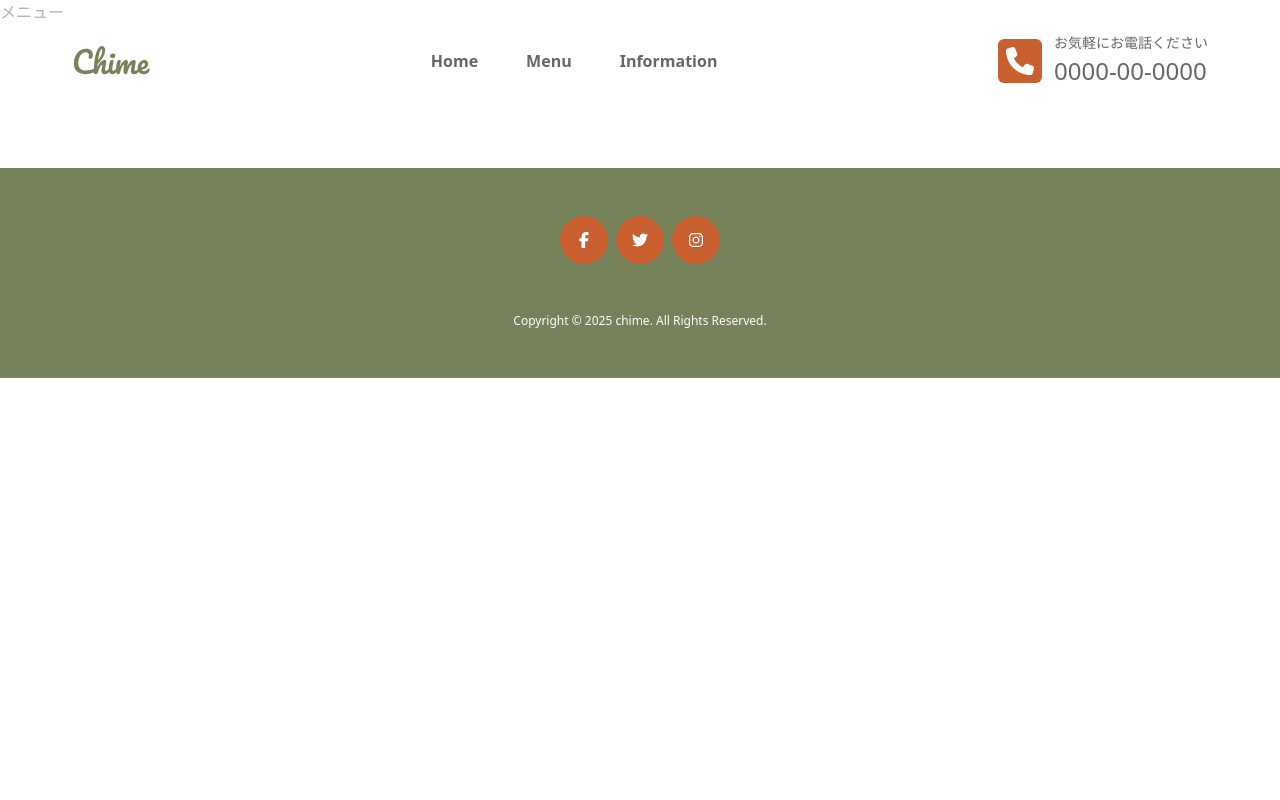
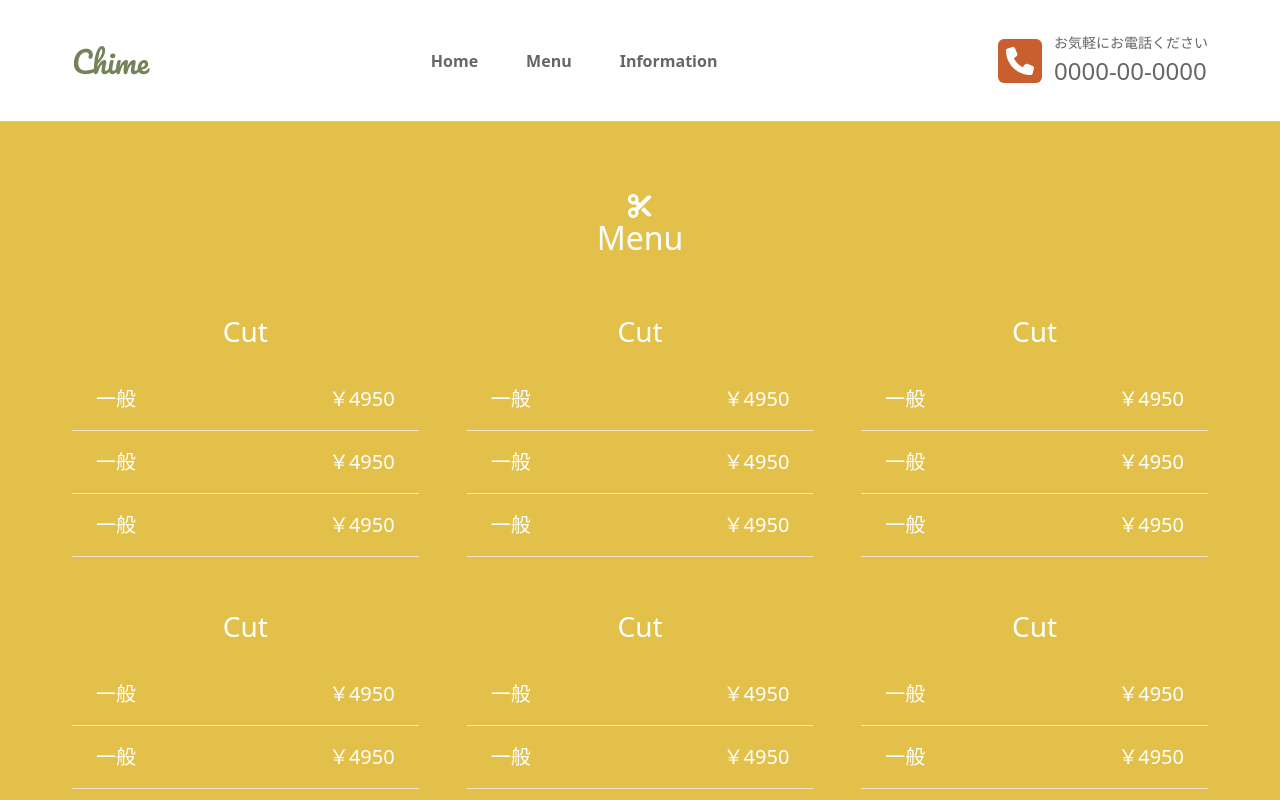
Before and after one commit to aoki-hue/react-website, a React (Create React App) app: page /menu in a window 1280 px wide. Shown: the top 800 px of the page. Built offline with nearby package versions, Linux system fonts and the light colour scheme.

Commit message:
メニュー・インフォページの作成

```diff
--- a/src/App.js
+++ b/src/App.js
@@ -2,8 +2,8 @@
 
 /* pages */
 import Home from "pages/home";
-import Menu from "pages/menu";
-import Info from "pages/information";
+import MenuPage from "pages/menuPage";
+import InfoPage from "pages/informationPage";
 import Error from "pages/404error";
 
 /* components */
@@ -23,8 +23,8 @@ function App() {
       <Layout>
         <Routes>
           <Route path="/" element={<Home />}></Route>
-          <Route path="/menu" element={<Menu />}></Route>
-          <Route path="/information" element={<Info />}></Route>
+          <Route path="/menu" element={<MenuPage />}></Route>
+          <Route path="/information" element={<InfoPage />}></Route>
           <Route path="/*" element={<Error />}></Route>
         </Routes>
       </Layout>
--- a/src/components/information.js
+++ b/src/components/information.js
@@ -1,7 +1,7 @@
 import React from "react";
 
 /* components */
-import { HeadLabel, PrimaryBtn } from "components/utils.module";
+import { HeadLabel } from "components/utils.module";
 
 /* link */
 import { Link } from "react-router-dom";
@@ -107,7 +107,6 @@ const Information = () => {
           </div>
         </li>
       </ul>
-      <PrimaryBtn text="View more" />
     </React.Fragment>
   );
 };
--- a/src/components/menu.js
+++ b/src/components/menu.js
@@ -1,12 +1,16 @@
 import React from "react";
 
 /* components */
-import { HeadLabel, PrimaryBtn } from "components/utils.module";
+import { HeadLabel } from "components/utils.module";
 
 /* css */
 import styles from "css/menu.module.css";
 
+/* json */
+import MenuList from "json/menu.json";
+
 const Menu = () => {
+  console.log(MenuList.data);
   return (
     <React.Fragment>
       <HeadLabel title="Menu" />
@@ -114,7 +118,6 @@ const Menu = () => {
           </ul>
         </div>
       </div>
-      <PrimaryBtn text="View more" />
     </React.Fragment>
   );
 };
--- a/src/css/header.module.css
+++ b/src/css/header.module.css
@@ -1,5 +1,5 @@
 .header {
-  position: absolute;
+  /* position: absolute; */
   left: 0;
   top: 0;
   width: 100%;
@@ -7,8 +7,9 @@
   justify-content: space-between;
   align-items: center;
   padding: 32px 72px;
-  background: rgba(255, 255, 255, 0.5);
+  background-color: var(--white);
   z-index: 1;
+  border-bottom: 1px solid var(--gray-violet);
 }
 
 .logo {
@@ -86,7 +87,7 @@
   }
 
   .accordionButton {
-    position: fixed;
+    position: absolute;
     right: 24px;
     display: grid;
     place-items: center;
--- a/src/css/utils.module.css
+++ b/src/css/utils.module.css
@@ -80,13 +80,17 @@
   width: 100%;
   background-color: var(--yellow-thick);
   padding: 72px 0;
-  margin-top: 72px;
+  /* margin-top: 72px; */
 }
 
 .bgContainer .containerInner {
   width: 1136px;
   margin: 0 auto;
   padding: 0;
+}
+
+.container + .container.bgContainer {
+  margin-top: 72px;
 }
 
 .bgContainer .headLabel {
--- /dev/null
+++ b/src/json/menu.json
@@ -0,0 +1,25 @@
+{
+  "data": {
+    "header": {
+      "title": "Reactとメタ言語の比較",
+      "text": "以前作ったメタ言語スターターキットの内容をReact環境で再現してみる"
+    },
+    "main": {
+      "title": "タイトルです",
+      "text": "テキストです。テキストです。テキストですったらテキストです。"
+    },
+    "inner": [
+      {
+        "title": "CSS（文字色）",
+        "text": "CSSでタイトルの文字色変更。"
+      },
+      {
+        "title": "JS（文字列）",
+        "text": "JSでテキストの文字列追加「<span class='inner__text--hello'></span>」"
+      }
+    ],
+    "footer": {
+      "text": "©️ react-from-meta-lang"
+    }
+  }
+}
--- /dev/null
+++ b/src/lib/api.js
@@ -0,0 +1,5 @@
+import axios from "axios";
+
+export default axios.create({
+  baseURL: "https://jsonplaceholder.typicode.com",
+});
--- a/src/pages/home.js
+++ b/src/pages/home.js
@@ -1,13 +1,16 @@
 import React from "react";
 
 /* components */
-import { HeadLabel, SectionArea } from "components/utils.module";
+import { HeadLabel, SectionArea, PrimaryBtn } from "components/utils.module";
 import Menu from "components/menu";
 import Information from "components/information";
 import Access from "components/access";
 
 /* css */
 import styles from "css/home.module.css";
+
+/* link */
+import { Link } from "react-router-dom";
 
 /* image */
 import mainVisual from "img/mainVisual.jpg";
@@ -37,9 +40,15 @@ const Home = () => {
       </SectionArea>
       <SectionArea background>
         <Menu />
+        <Link to="/menu">
+          <PrimaryBtn text="View more" />
+        </Link>
       </SectionArea>
       <SectionArea>
         <Information />
+        <Link to="/information">
+          <PrimaryBtn text="View more" />
+        </Link>
       </SectionArea>
       <SectionArea>
         <Access />
--- a/src/pages/information.js
+++ /dev/null
@@ -1,5 +0,0 @@
-const Info = () => {
-  return <p>インフォメーション</p>;
-};
-
-export default Info;
--- /dev/null
+++ b/src/pages/informationPage.js
@@ -0,0 +1,13 @@
+/* components */
+import { SectionArea } from "components/utils.module";
+import Information from "components/information";
+
+const InformationPage = () => {
+  return (
+    <SectionArea>
+      <Information />
+    </SectionArea>
+  );
+};
+
+export default InformationPage;
--- a/src/pages/menu.js
+++ /dev/null
@@ -1,5 +0,0 @@
-const Menu = () => {
-  return <p>メニュー</p>;
-};
-
-export default Menu;
--- /dev/null
+++ b/src/pages/menuPage.js
@@ -0,0 +1,13 @@
+/* components */
+import { SectionArea } from "components/utils.module";
+import Menu from "components/menu";
+
+const MenuPage = () => {
+  return (
+    <SectionArea background>
+      <Menu />
+    </SectionArea>
+  );
+};
+
+export default MenuPage;
```
